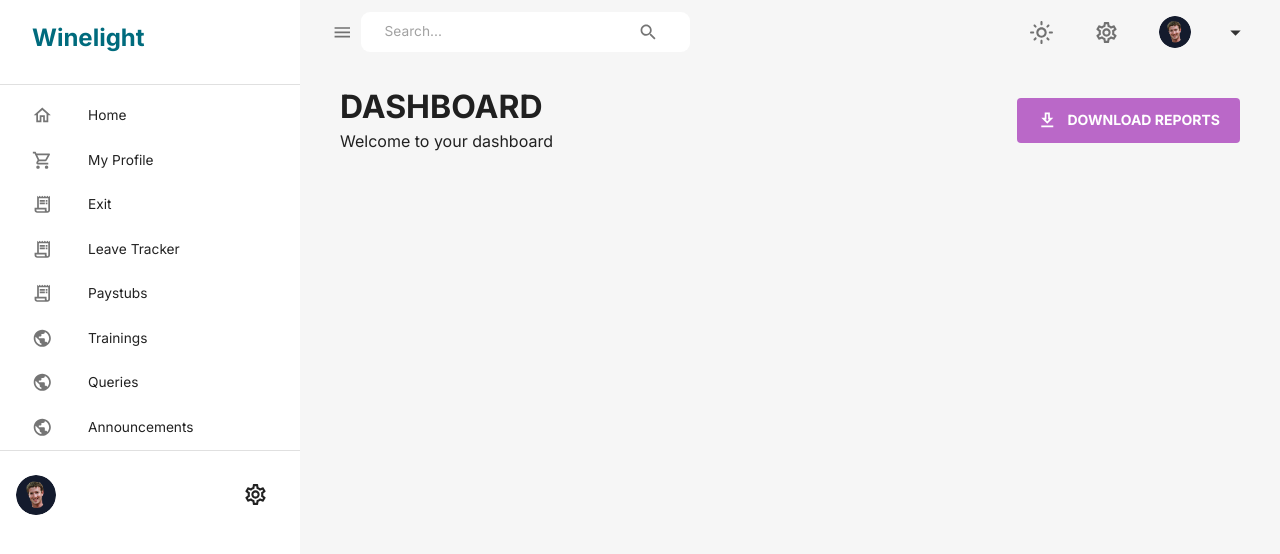
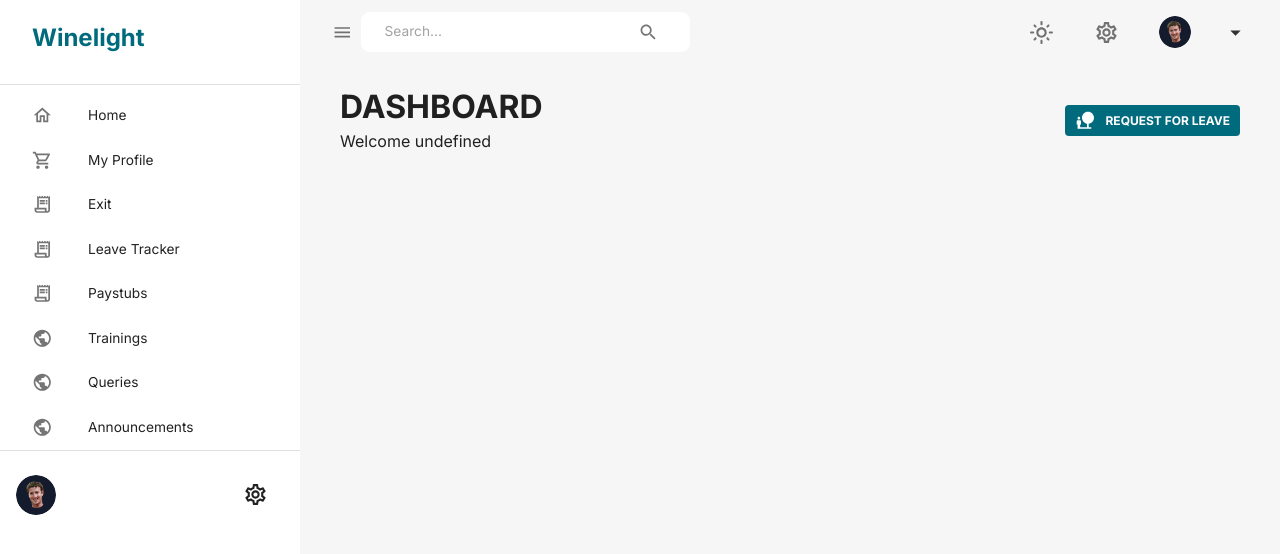
Before and after one commit to felayo/company_mgt_sys_admin, a React (Vite) app: page /dashboard in a window 1280 px wide. Shown: the top 554 px of the page. Built offline with nearby package versions, Linux system fonts and the light colour scheme; no server answers.

Commit message:
employee api slice created

```diff
--- a/src/pages/dashboard/Dashboard.jsx
+++ b/src/pages/dashboard/Dashboard.jsx
@@ -1,72 +1,32 @@
-import {
-  Box,
-  Button,
-  Typography,
-  useTheme,
-  useMediaQuery,
-} from "@mui/material";
-import {
-  DownloadOutlined,
-  Email,
-  PointOfSale,
-  PersonAdd,
-  Traffic,
-} from "@mui/icons-material";
-import { DataGrid } from "@mui/x-data-grid";
+import { Box, Button, useTheme, useMediaQuery } from "@mui/material";
+import { NaturePeople } from "@mui/icons-material";
 
 import Header from "../../components/Header";
 import FlexBetween from "../../components/FlexBetween";
 
+import { useGetEmployeeQuery } from "../../redux/features/employee/employeeApiSlice";
+
 const Dashboard = () => {
   const theme = useTheme();
   const isNonMediumScreens = useMediaQuery("(min-width: 1200px)");
+  const { data } = useGetEmployeeQuery()
 
-  const columns = [
-    {
-      field: "_id",
-      headerName: "ID",
-      flex: 1,
-    },
-    {
-      field: "userId",
-      headerName: "User ID",
-      flex: 1,
-    },
-    {
-      field: "createdAt",
-      headerName: "CreatedAt",
-      flex: 1,
-    },
-    {
-      field: "products",
-      headerName: "# of Products",
-      flex: 0.5,
-      sortable: false,
-      renderCell: (params) => params.value.length,
-    },
-    {
-      field: "cost",
-      headerName: "Cost",
-      flex: 1,
-      renderCell: (params) => `$${Number(params.value).toFixed(2)}`,
-    },
-  ];
 
   return (
     <Box m="1.5rem 2.5rem">
       <FlexBetween>
-        <Header title="DASHBOARD" subtitle="Welcome to your dashboard" />
+        <Header title="DASHBOARD" subtitle={`Welcome ${data?.data.name}`} />
         <Box>
           <Button
             sx={{
-              backgroundColor: theme.palette.secondary.light,
+              backgroundColor: theme.palette.primary.dark,
               color: theme.palette.background.alt,
-              fontSize: "14px",
+              fontSize: "12px",
               fontWeight: "bold",
-              padding: "10px 20px",
+              padding: "5px 10px"
             }}>
-            <DownloadOutlined sx={{ mr: "10px" }} />
-            Download Reports
+            <NaturePeople sx={{ mr: "10px" }} />
+            Request for Leave
           </Button>
         </Box>
       </FlexBetween>
@@ -78,9 +38,7 @@ const Dashboard = () => {
         gap="20px"
         sx={{
           "& > div": { gridColumn: isNonMediumScreens ? undefined : "span 12" },
-        }}>
-
-      </Box>
+        }}></Box>
     </Box>
   );
 };
--- a/src/pages/fleets/FleetRecordLists.jsx
+++ b/src/pages/fleets/FleetRecordLists.jsx
@@ -1,3 +1,4 @@
+/* eslint-disable react/prop-types */
 import { useState } from "react";
 import {
   useTheme,
@@ -31,7 +32,8 @@ const FleetRecordLists = ({
         <Typography
           variant="h5"
           component="div"
-          color={theme.palette.secondary[300]}
+          fontWeight="bold"
+          color={theme.palette.primary.dark}
           gutterBottom>
           {make}
         </Typography>
--- a/src/pages/fleets/FleetRecords.jsx
+++ b/src/pages/fleets/FleetRecords.jsx
@@ -2,7 +2,7 @@ import { Box, Button, useTheme, useMediaQuery } from "@mui/material";
 import { DownloadOutlined } from "@mui/icons-material";
 
 import Header from "../../components/Header";
-import { useGetVehiclesQuery } from "../../redux/features/admin/vehiclesApiSlice";
+import { useGetVehiclesQuery } from "../../redux/features/vehicle/vehiclesApiSlice";
 import FleetRecordLists from "./FleetRecordLists";
 import FlexBetween from "../../components/FlexBetween";
 
@@ -23,7 +23,7 @@ const FleetRecords = () => {
         <Box>
           <Button
             sx={{
-              backgroundColor: theme.palette.secondary.light,
+              backgroundColor: theme.palette.primary.dark,
               color: theme.palette.background.alt,
               fontSize: "14px",
               fontWeight: "bold",
--- a/src/redux/app/api/apiSlice.js
+++ b/src/redux/app/api/apiSlice.js
@@ -54,6 +54,6 @@ const baseQueryWithReauth = async (args, api, extraOptions) => {
 export const ApiSlice = createApi({
   reducerPath: "api",
   baseQuery: baseQueryWithReauth,
-  tagTypes: ["User", "VehicleRecord", "AllEmployees"],
+  tagTypes: ["User", "VehicleRecord", "AllEmployees", "Employee"],
   endpoints: () => ({}),
 });
--- /dev/null
+++ b/src/redux/features/employee/employeeApiSlice.js
@@ -0,0 +1,12 @@
+import { ApiSlice } from "../../app/api/apiSlice";
+
+export const employeeApiSlice = ApiSlice.injectEndpoints({
+  endpoints: (build) => ({
+    getEmployee: build.query({
+      query: () => "/staff/profile",
+      providesTags: ["Employee"],
+    }),
+  }),
+});
+
+export const { useGetEmployeeQuery } = employeeApiSlice;
```
Also changed, not shown: src/redux/features/vehicle/vehiclesApiSlice.js (renamed from src/redux/features/admin/vehiclesApiSlice.js).
